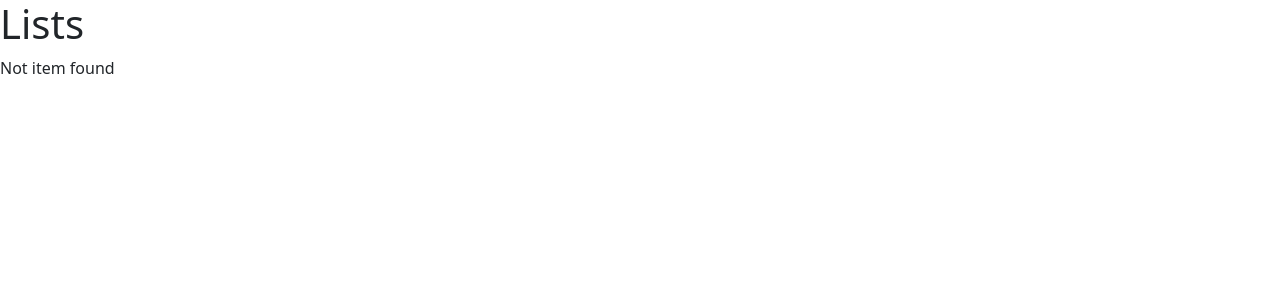
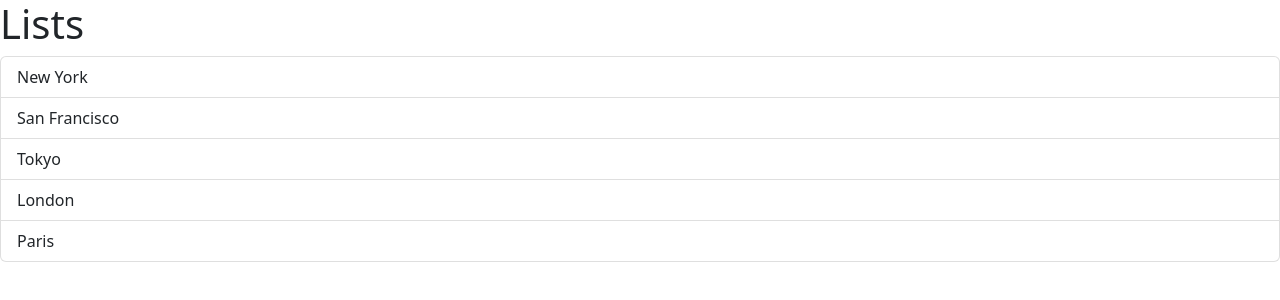
Before and after one commit to zohra009/React-Website, a React (Vite) app in the folder react-app/: page / in a window 1280 px wide. Shown: the top 300 px of the page. Built offline with nearby package versions, Linux system fonts and the light colour scheme.

Commit message:
added event handler onitem

```diff
--- a/react-app/src/components/ListGroup.tsx
+++ b/react-app/src/components/ListGroup.tsx
@@ -2,11 +2,10 @@
 
 function ListGroup() {
   let items = ["New York", "San Francisco", "Tokyo", "London", "Paris"];
-  items = [];
 
-  const getMessage = () => {
-    return items.length === 0 ? <p>Not item found</p> : null; //if this message is true return <p> msg otherwise render nothing
-  };
+  //   const getMessage = () => {
+  //     return items.length === 0 ? <p>Not item found</p> : null; //if this message is true return <p> msg otherwise render nothing
+  //   };
 
   return (
     //empty 'fragment' is included - that's how react reads the empty braces <framgment> sames ad using <> and </>
@@ -17,7 +16,14 @@
       {items.length === 0 && <p>Not item found</p>}
       <ul className="list-group">
         {items.map((item) => (
-          <li key={item}>{item}</li>
+          <li
+            //   each property is on a separte line
+            className="list-group-item"
+            key={item}
+            onClick={() => console.log(item)}
+          >
+            {item}
+          </li>
         ))}
       </ul>
     </>
```
